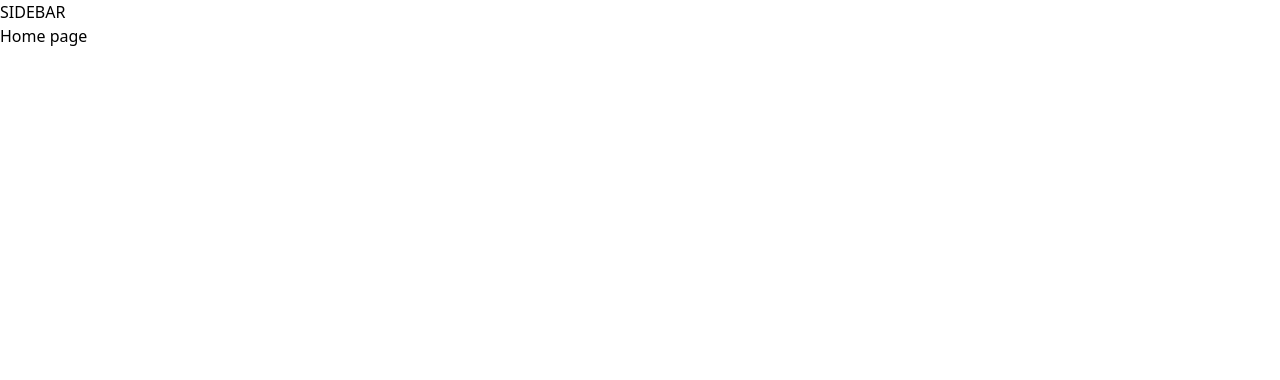
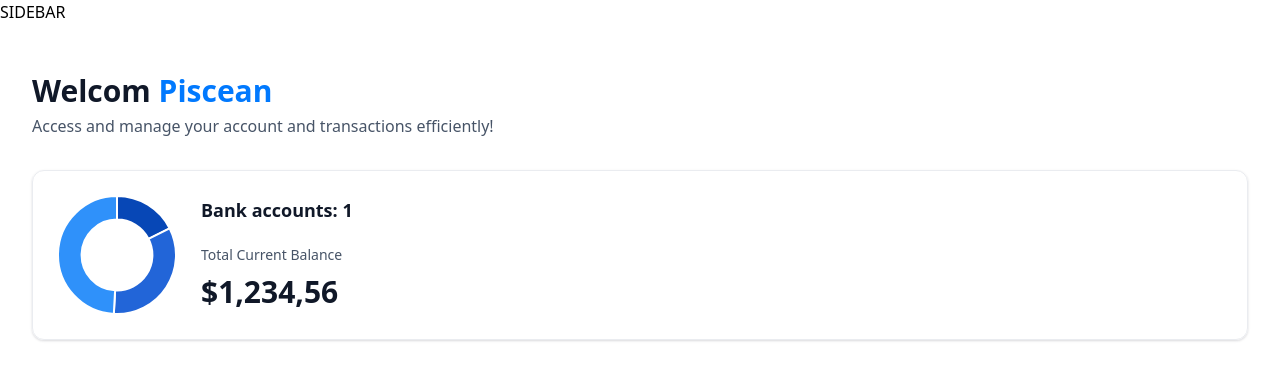
Before and after one commit to PhanTrungDuc25203/banking, a Next.js app: page / in a window 1280 px wide. Shown: the top 380 px of the page. Built offline with nearby package versions, Linux system fonts and the light colour scheme.

Commit message:
thiết kế giao diện phần totalCurrentBalance có biểu đồ

```diff
--- a/app/(root)/page.tsx
+++ b/app/(root)/page.tsx
@@ -1,8 +1,30 @@
+import HeaderBox from '@/components/HeaderBox'
+import TotalBalanceBox from '@/components/TotalBalanceBox';
 import React from 'react'
 
 const Home = () => {
+
+    const loggedIn = { firstName: 'Piscean' };
+
     return (
-        <div>Home page</div>
+        <section className="home">
+            <div className="home-content">
+                <header className="home-header">
+                    <HeaderBox
+                        type="greeting"
+                        title="Welcom"
+                        user={loggedIn?.firstName || 'Guest'}
+                        subtext="Access and manage your account and transactions efficiently!"
+                    />
+
+                    <TotalBalanceBox
+                        accounts={[]}
+                        totalBanks={1}
+                        totalCurrentBalance={1234.56}
+                    />
+                </header>
+            </div>
+        </section>
     )
 }
 
--- a/app/layout.tsx
+++ b/app/layout.tsx
@@ -13,7 +13,7 @@
     title: "Horizon",
     description: "Best banking platform for everyone.",
     icons: {
-        icon: '/icons/logi.svg'
+        icon: '/icons/logo.svg'
     }
 };
 
--- /dev/null
+++ b/components/AnimatedCounter.tsx
@@ -0,0 +1,19 @@
+'use client'
+
+import React from 'react'
+import CountUp from 'react-countup'
+
+const AnimatedCounter = ({ amount }: { amount: number }) => {
+    return (
+        <div className="w-full">
+            < CountUp
+                decimal=","
+                decimals={2}
+                prefix="$"
+                end={amount}
+            />
+        </div>
+    )
+}
+
+export default AnimatedCounter
--- /dev/null
+++ b/components/DoughnutChart.tsx
@@ -0,0 +1,34 @@
+'use client'
+
+import { Chart as ChartJS, ArcElement, Tooltip, Legend } from "chart.js";
+import { Doughnut } from "react-chartjs-2";
+
+ChartJS.register(ArcElement, Tooltip, Legend);
+
+const DoughnutChart = ({ accounts }: DoughnutChartProps) => {
+    const data = {
+        datasets: [
+            {
+                label: 'Banks',
+                data: [123, 234, 345],
+                backgroundColor: ['#0747b6', '#2265d8', '#2f91fa'],
+            }
+        ],
+        labels: ['Bank 1', 'Bank 2', 'Bank 3']
+    }
+    return (
+        <Doughnut
+            data={data}
+            options={{
+                cutout: '60%',
+                plugins: {
+                    legend: {
+                        display: false,
+                    }
+                }
+            }}
+        />
+    )
+}
+
+export default DoughnutChart
--- /dev/null
+++ b/components/HeaderBox.tsx
@@ -0,0 +1,17 @@
+const HeaderBox = ({ type = "title", title, subtext, user }: HeaderBoxProps) => {
+    return (
+        <div className="header-box">
+            <h1 className="header-box-title">
+                {title}
+                {type === 'greeting' && (
+                    <span className="text-bankGradient">
+                        &nbsp;{user}
+                    </span>
+                )}
+            </h1>
+            <p className="header-box-subtext">{subtext}</p>
+        </div>
+    )
+}
+
+export default HeaderBox
--- /dev/null
+++ b/components/TotalBalanceBox.tsx
@@ -0,0 +1,28 @@
+import { formatAmount } from '@/lib/utils'
+import CountUp from 'react-countup'
+import React from 'react'
+import AnimatedCounter from './AnimatedCounter'
+import DoughnutChart from './DoughnutChart'
+
+const TotalBalanceBox = ({ accounts = [], totalBanks, totalCurrentBalance }: TotlaBalanceBoxProps) => {
+    return (
+        <section className="total-balance">
+            <div className="total-balance-chart">
+                <DoughnutChart accounts={accounts} />
+            </div>
+            <div className="flex flex-col gap-6">
+                <h2 className="header-2">Bank accounts: {totalBanks}</h2>
+                <div className="flex flex-col gap-2">
+                    <p className="total-balance-label">
+                        Total Current Balance
+                    </p>
+                    <div className="total-balance-amount flex-center -gap-2">
+                        <AnimatedCounter amount={totalCurrentBalance} />
+                    </div>
+                </div>
+            </div>
+        </section>
+    )
+}
+
+export default TotalBalanceBox
--- a/package.json
+++ b/package.json
@@ -10,11 +10,15 @@
   },
   "dependencies": {
     "@radix-ui/react-slot": "^1.1.1",
+    "chart.js": "^4.4.7",
     "class-variance-authority": "^0.7.1",
     "clsx": "^2.1.1",
     "lucide-react": "^0.473.0",
     "next": "14.2.3",
+    "query-string": "^9.1.1",
     "react": "^18",
+    "react-chartjs-2": "^5.3.0",
+    "react-countup": "^6.5.3",
     "react-dom": "^18",
     "tailwind-merge": "^2.6.0",
     "tailwindcss-animate": "^1.0.7"
```
Also changed, not shown: 1 other file (tests, documents, lock files or other folders).
